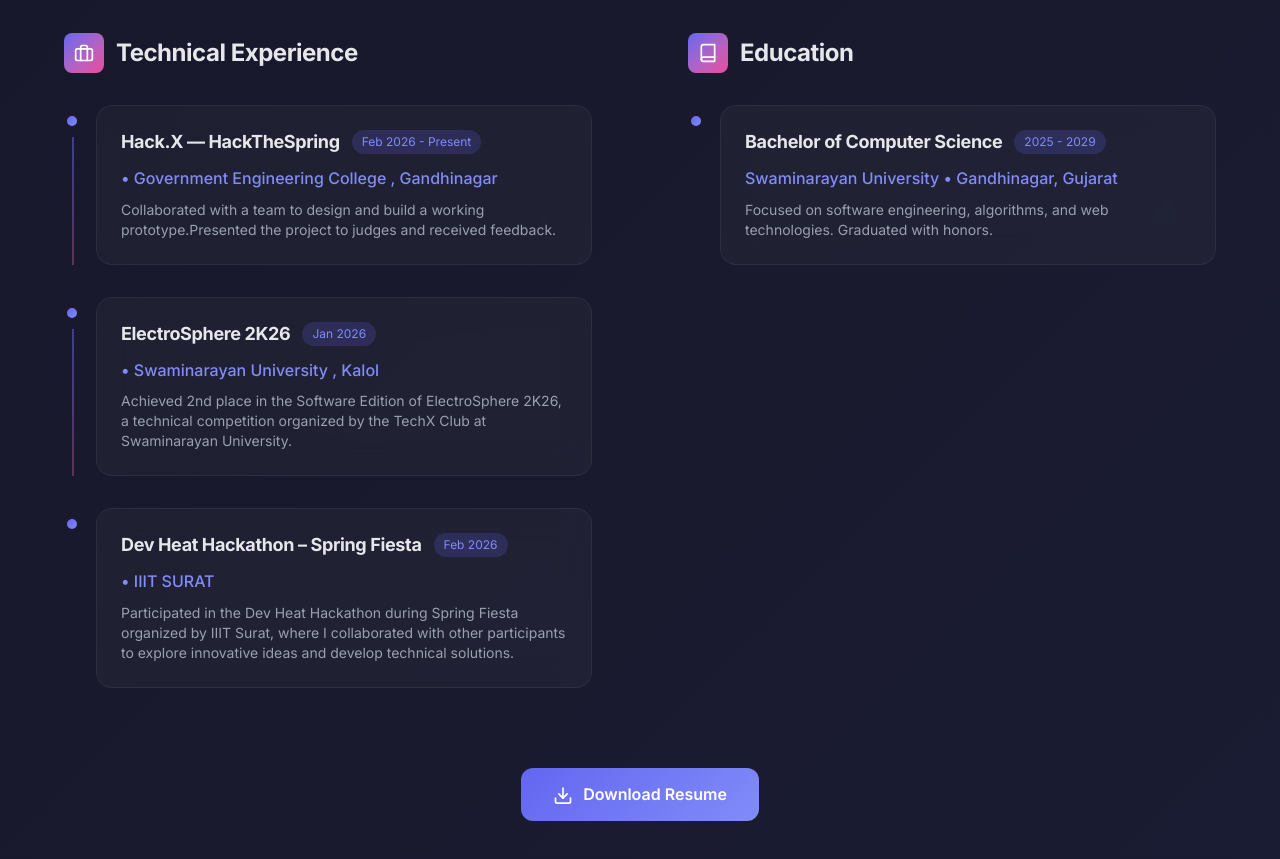
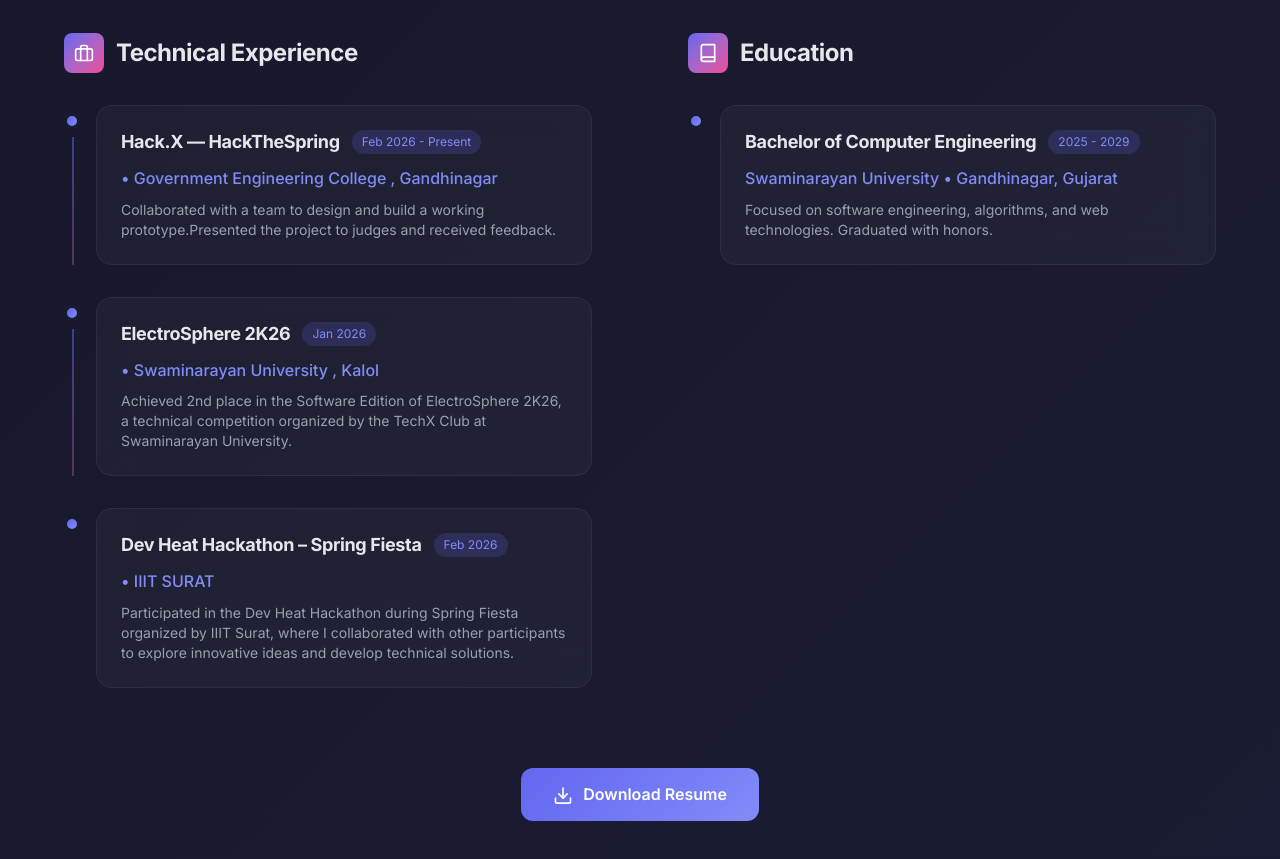
Before and after one commit to Prajapati-Krishna18/portfolio, a React (Vite) app: page / in a window 1280 px wide. Shown: the part 3760-4619 px from the top of the page. Built offline with nearby package versions, Linux system fonts and the light colour scheme; no server answers.

Commit message:
changes in education section

```diff
--- a/src/components/sections/Resume.jsx
+++ b/src/components/sections/Resume.jsx
@@ -29,7 +29,7 @@
 
 const education = [
     {
-        title: 'Bachelor of Computer Science',
+        title: 'Bachelor of Computer Engineering',
         company: 'Swaminarayan University',
         location: 'Gandhinagar, Gujarat',
         period: '2025 - 2029',
```
